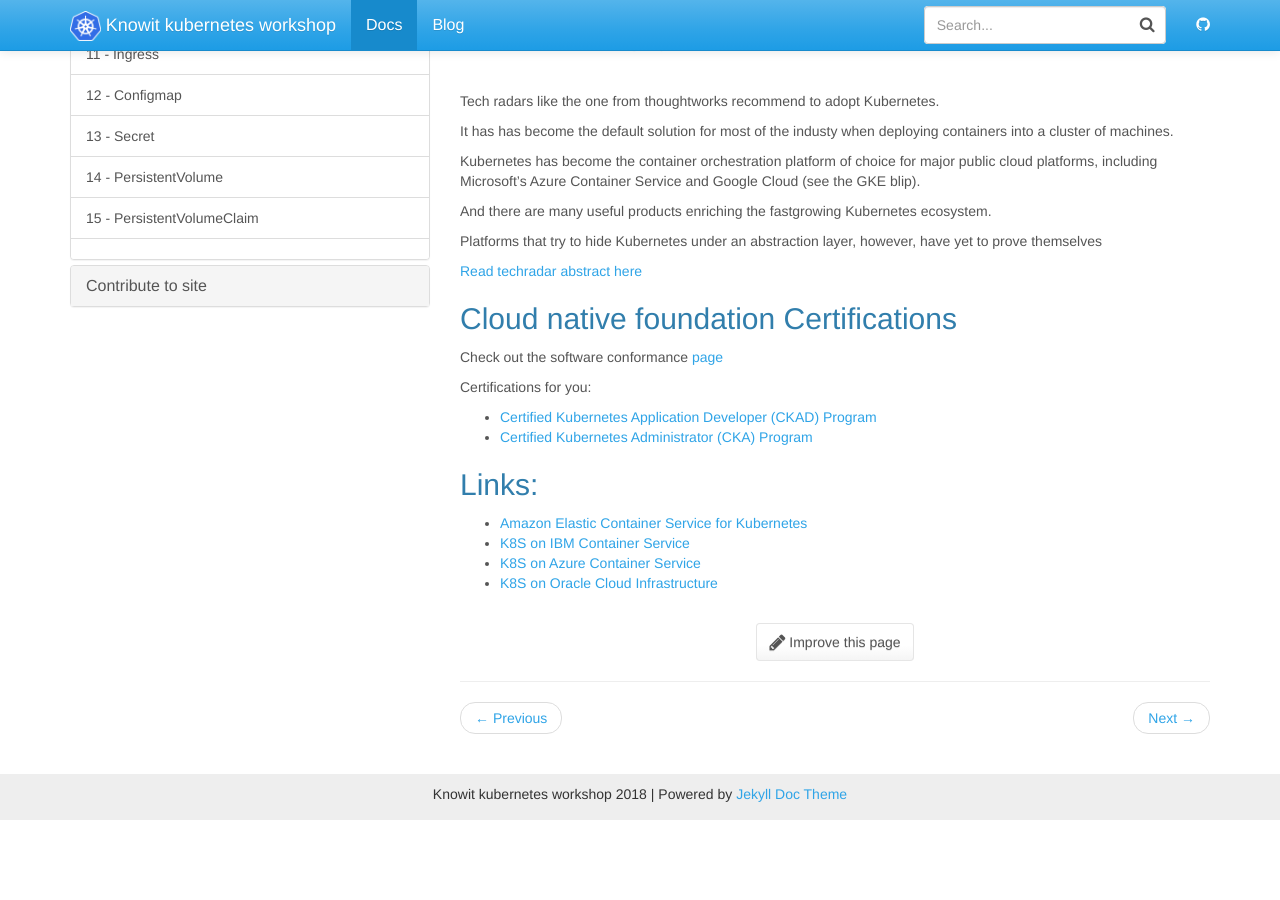
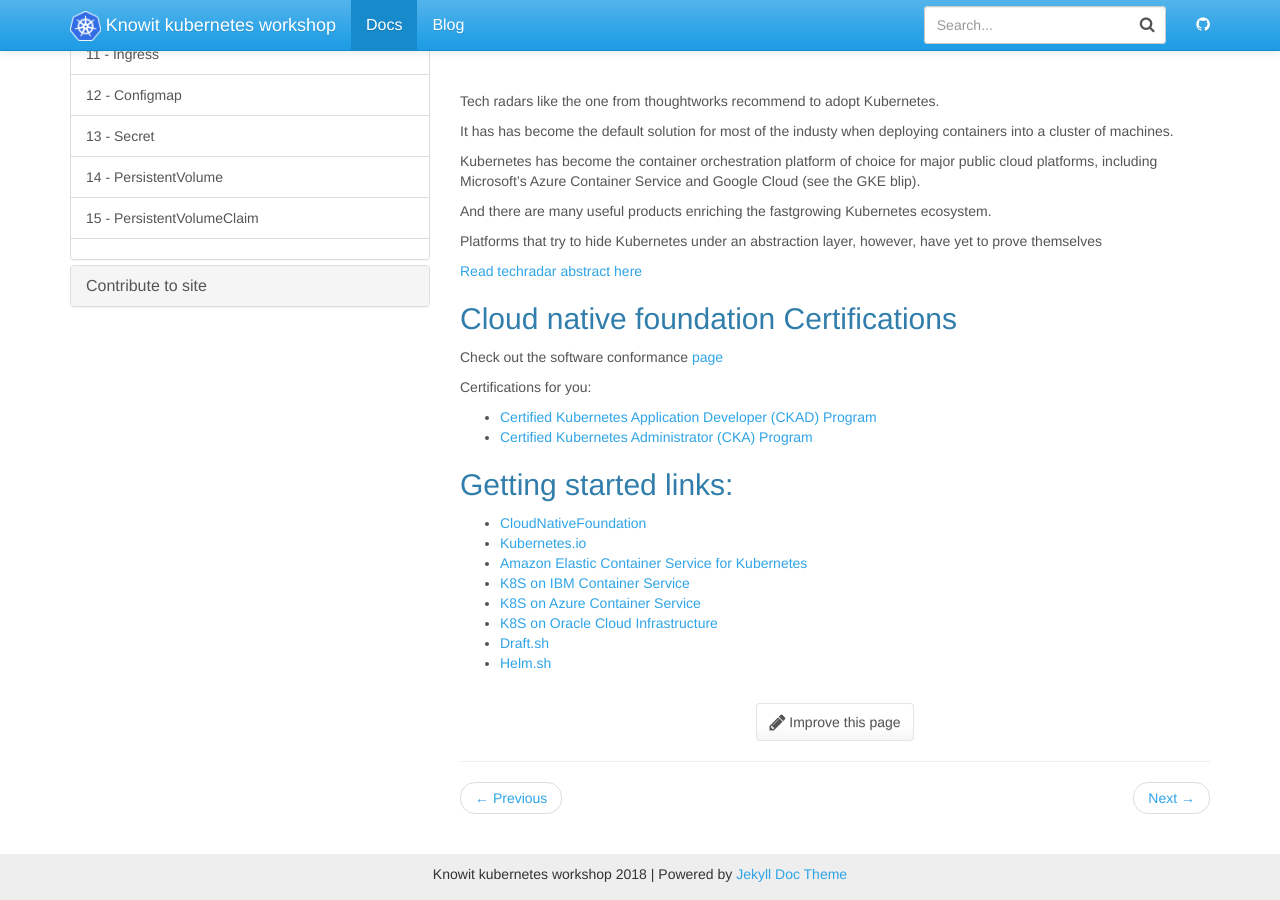
Before and after one commit to knowit/kubernetes-workshop, a Jekyll site: the page built from docs/_docs/workshop/01-intro.md, in a window 1280 px wide and 900 px high, scrolled down 533 px. Built offline with Jekyll 4.4.1, drawn with Linux system fonts in a browser that asks for light colours; nearby versions of some CDN libraries; before the commit the page ends 1353 px from its top, so only the background shows below that.

Commit message:
Added some more links

```diff
--- a/docs/_docs/workshop/01-intro.md
+++ b/docs/_docs/workshop/01-intro.md
@@ -30,8 +30,12 @@
 * [Certified Kubernetes Application Developer (CKAD) Program](https://www.cncf.io/certification/expert/cka/ckad/)
 * [Certified Kubernetes Administrator (CKA) Program](https://www.cncf.io/certification/expert/cka/)
 
-## Links:
+## Getting started links:
+* [CloudNativeFoundation](https://www.cncf.io/)
+* [Kubernetes.io](https://kubernetes.io/)
 * [Amazon Elastic Container Service for Kubernetes](https://aws.amazon.com/eks/)
 * [K8S on IBM Container Service](ttps://www.ibm.com/cloud/container-service)
 * [K8S on Azure Container Service](https://azure.microsoft.com/en-us/services/container-service/)
 * [K8S on Oracle Cloud Infrastructure](https://cloud.oracle.com/en_US/containers/engine/features)
+* [Draft.sh](https://draft.sh/)
+* [Helm.sh](https://helm.sh/)
```
